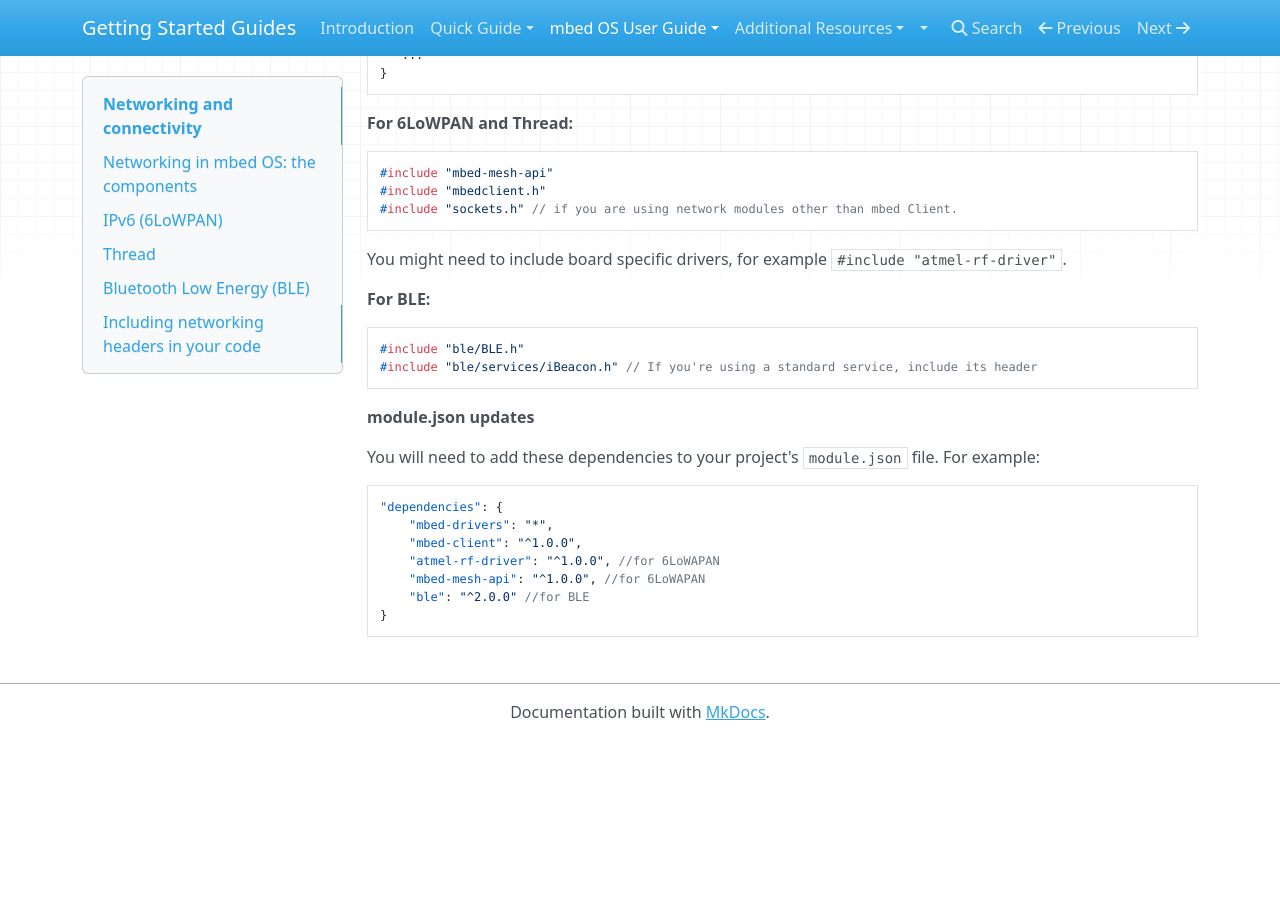
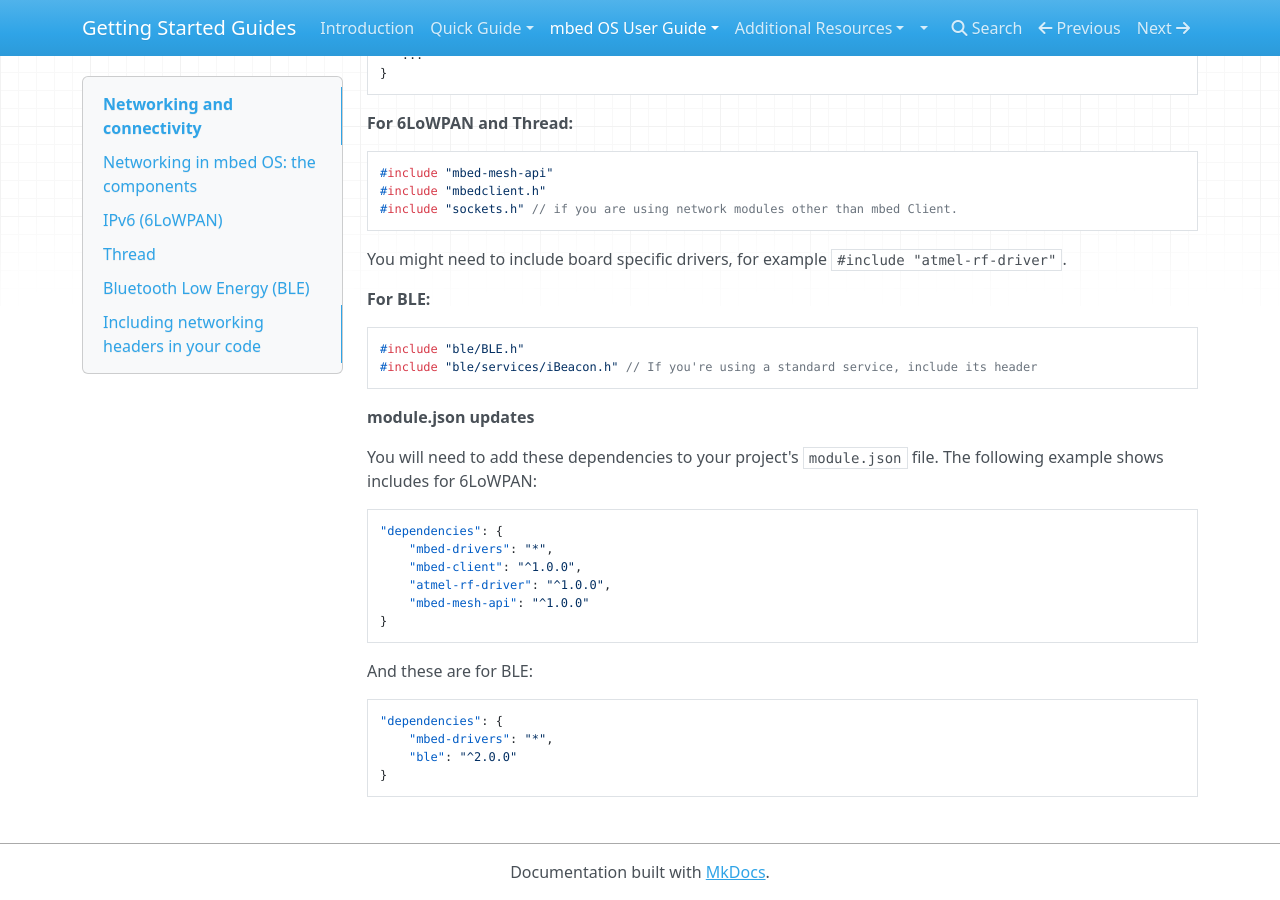
Before and after one commit to ARMmbed/GettingStartedmbedOS, an MkDocs documentation site: the page built from Docs/Full_Guide/networking.md, in a window 1280 px wide and 900 px high, scrolled down 5322 px. Built offline with MkDocs 1.6.1, drawn with Linux system fonts in a browser that asks for light colours; nearby versions of some CDN libraries; old or Windows-style settings are respelled for this version of MkDocs; before the commit the page ends 6062 px from its top, so only the background shows below that.

Commit message:
Changing json because it doesn't render comments

````diff
--- a/Docs/Full_Guide/networking.md
+++ b/Docs/Full_Guide/networking.md
@@ -214,15 +214,22 @@ __For BLE:__
 
 __module.json updates__
 
-You will need to add these dependencies to your project's ``module.json`` file. For example:
-
+You will need to add these dependencies to your project's ``module.json`` file. The following example shows includes for 6LoWPAN:
 
 ```json
 "dependencies": {
 	"mbed-drivers": "*",
 	"mbed-client": "^1.0.0",
-	"atmel-rf-driver": "^1.0.0", //for 6LoWAPAN
-	"mbed-mesh-api": "^1.0.0", //for 6LoWAPAN
-	"ble": "^2.0.0" //for BLE
+	"atmel-rf-driver": "^1.0.0",
+	"mbed-mesh-api": "^1.0.0"
 }
 ```
+
+And these are for BLE:
+
+```json
+"dependencies": {
+	"mbed-drivers": "*",
+	"ble": "^2.0.0"
+}
+```
````
